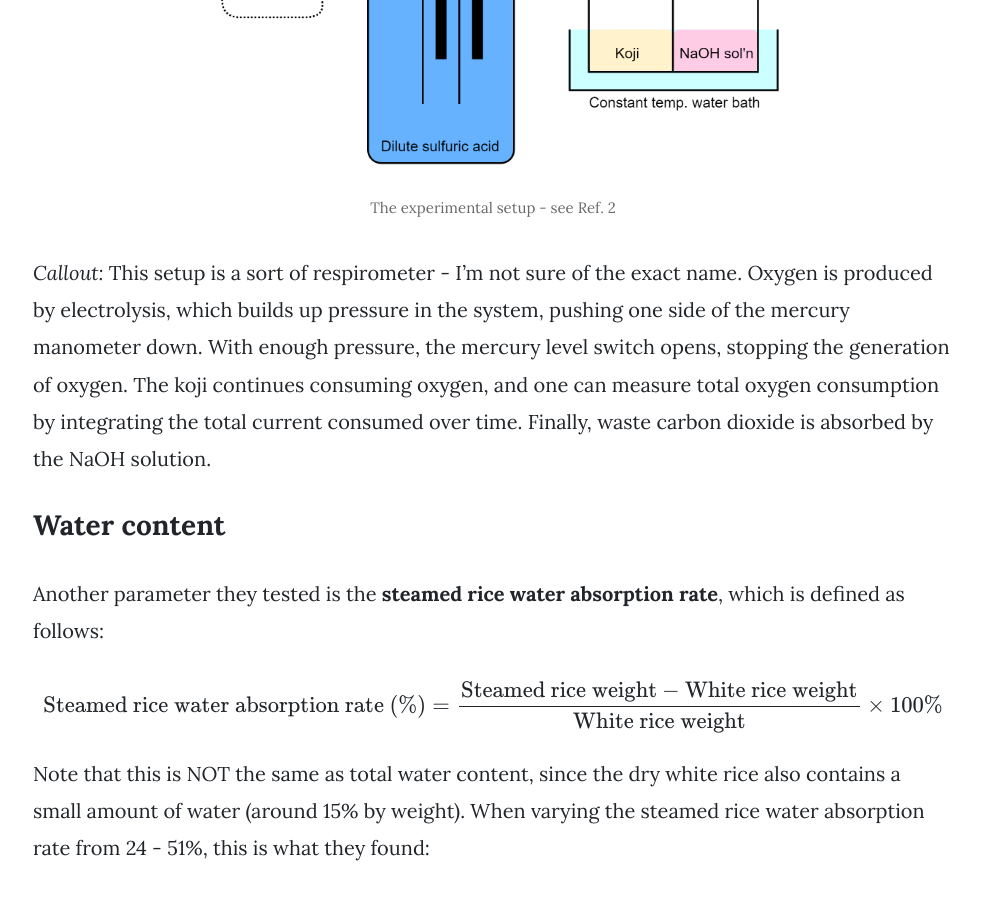
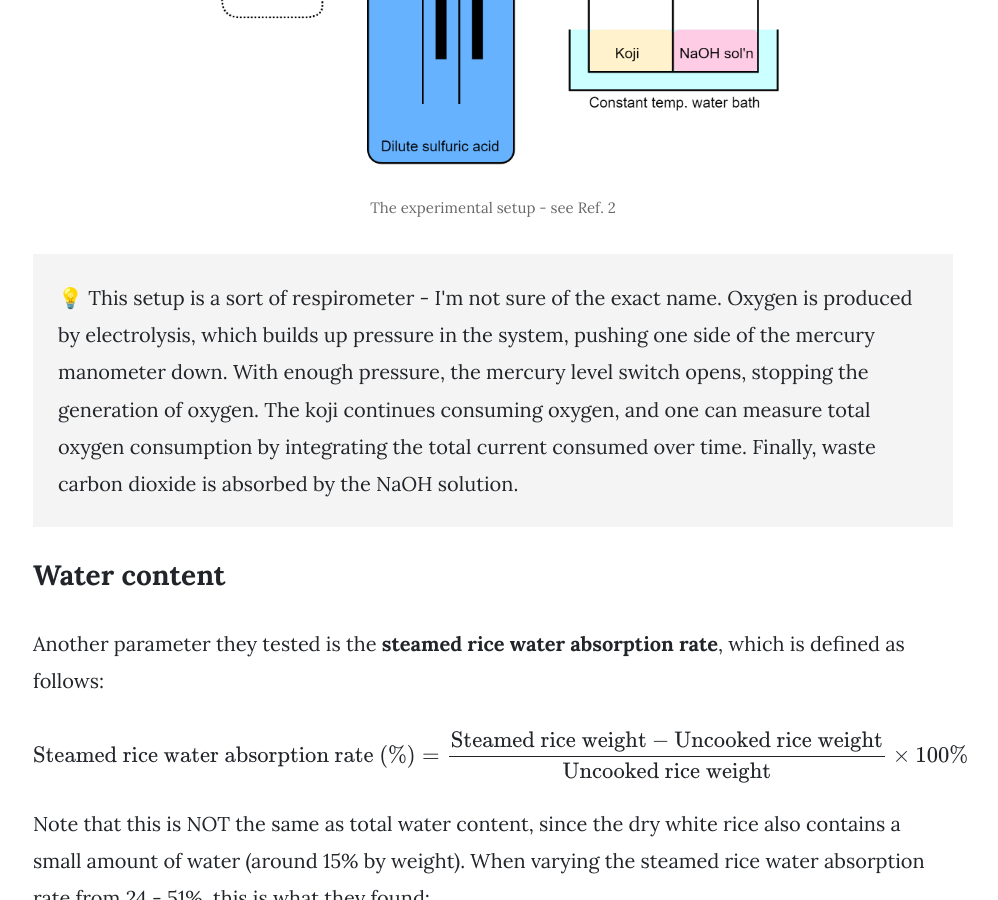
Before and after one commit to ControlledMold/ControlledMold.github.io, a Jekyll site: the page built from _posts/2020-10-10-temperature-water-content-and-polishing-effects-on-koji.md, in a window 1280 px wide and 900 px high, scrolled down 2322 px. Shown: the whole window, without its empty margins (147-1145 px from the left). Built offline with Jekyll 4.4.1, drawn with Linux system fonts in a browser that asks for light colours; nearby versions of some CDN libraries; comment, search, counter and statistics services are not loaded; some of the changed text lies outside the part shown.

Commit message:
Update 2020-10-10-temperature-water-content-and-polishing-effects-on-koji.md

```diff
--- a/_posts/2020-10-10-temperature-water-content-and-polishing-effects-on-koji.md
+++ b/_posts/2020-10-10-temperature-water-content-and-polishing-effects-on-koji.md
@@ -43,14 +43,16 @@ As an aside, this was the experimental set-up:
 ![Figure 1](/assets/images/temp_effect/Figure 1.png){:.responsive .center}
 *The experimental setup - see Ref. 2*
 
-*Callout:* This setup is a sort of respirometer - I'm not sure of the exact name. Oxygen is produced by electrolysis, which builds up pressure in the system, pushing one side of the mercury manometer down. With enough pressure, the mercury level switch opens, stopping the generation of oxygen. The koji continues consuming oxygen, and one can measure total oxygen consumption by integrating the total current consumed over time. Finally, waste carbon dioxide is absorbed by the NaOH solution.
+<div class="callout">
+💡 This setup is a sort of respirometer - I'm not sure of the exact name. Oxygen is produced by electrolysis, which builds up pressure in the system, pushing one side of the mercury manometer down. With enough pressure, the mercury level switch opens, stopping the generation of oxygen. The koji continues consuming oxygen, and one can measure total oxygen consumption by integrating the total current consumed over time. Finally, waste carbon dioxide is absorbed by the NaOH solution.
+</div>
 
 ### Water content
 
 Another parameter they tested is the **steamed rice water absorption rate**, which is defined as follows:
 
 $$
-\text{Steamed rice water absorption rate (%)} = \frac{\text{Steamed rice weight} - \text{White rice weight}}{\text{White rice weight} }   \times 100\%
+\text{Steamed rice water absorption rate (%)} = \frac{\text{Steamed rice weight} - \text{Uncooked rice weight}}{\text{Uncooked rice weight} }   \times 100\%
 $$
 
 Note that this is NOT the same as total water content, since the dry white rice also contains a small amount of water (around 15% by weight). When varying the steamed rice water absorption rate from 24 - 51%, this is what they found:
```
Also changed, not shown: other parts of _posts/2020-10-10-temperature-water-content-and-polishing-effects-on-koji.md (+2 -2 lines).
